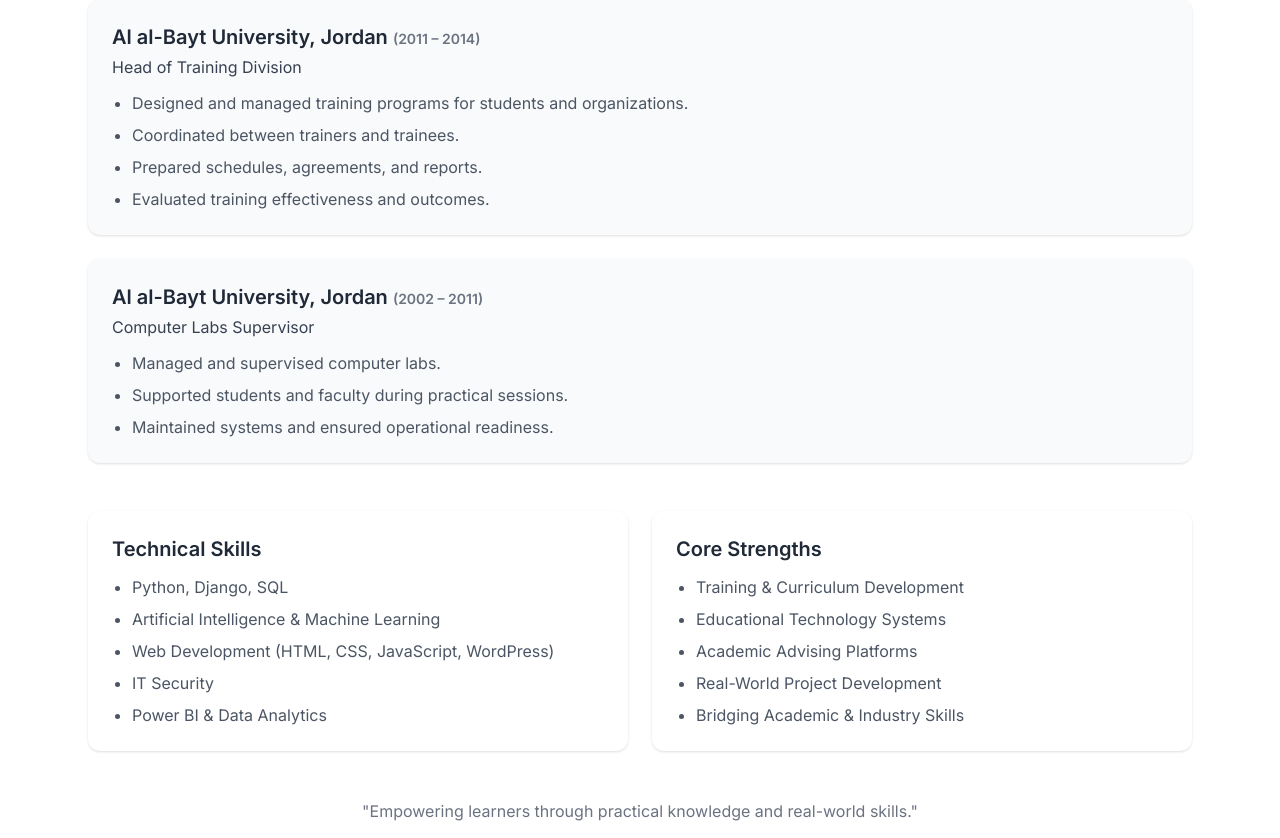
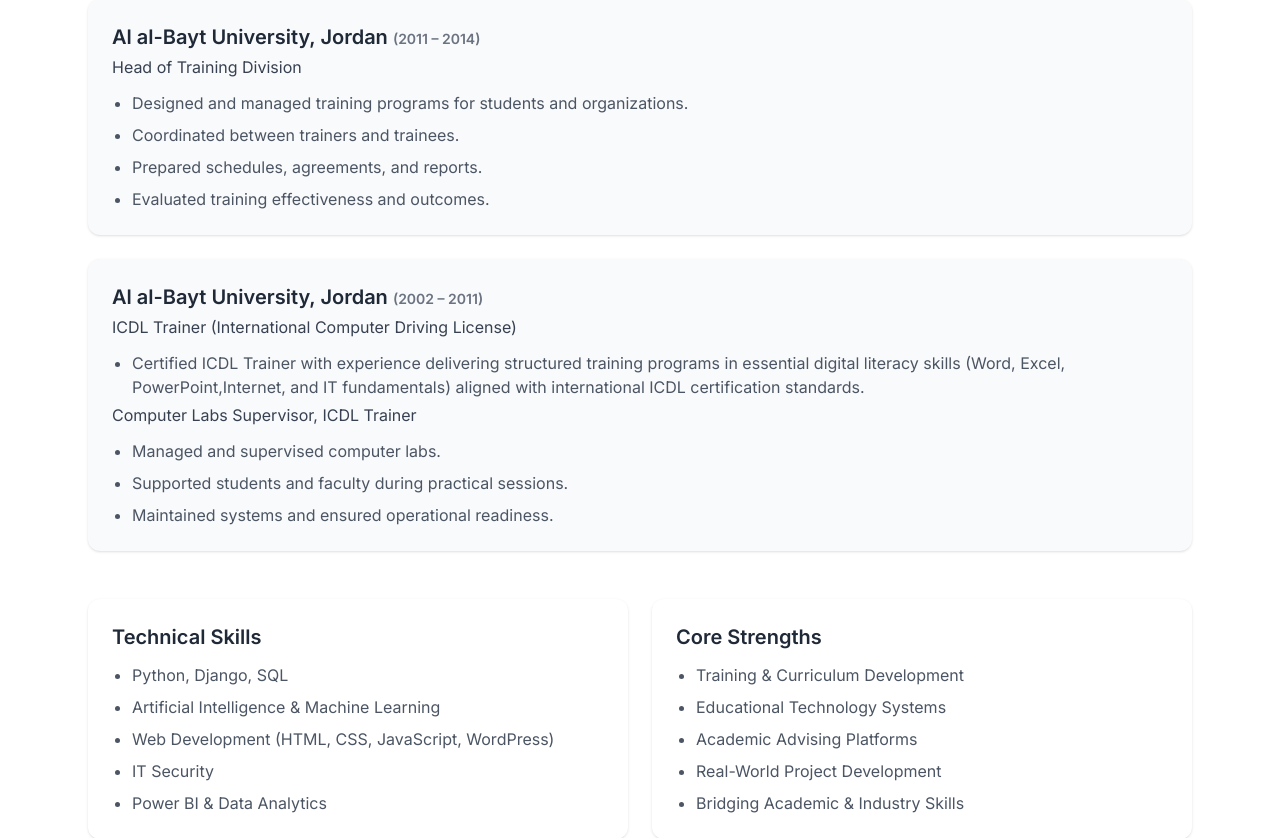
Before and after one commit to mqudah78/Courses-platform, a Django app: page /about/ in a window 1280 px wide. Shown: the part 781-1619 px from the top of the page. Run offline with Django 5.2, Linux system fonts and the light colour scheme; some libraries are stand-ins or nearby versions.

Commit message:
update about page with Icdl Trainer

```diff
--- a/core/templates/about.html
+++ b/core/templates/about.html
@@ -100,9 +100,19 @@
                 Al al-Bayt University, Jordan
                 <span class="text-sm text-gray-500">(2002 – 2011)</span>
             </h3>
+            <p class="text-gray-700 font-medium mt-1">
+                ICDL Trainer (International Computer Driving License)
+            </p>
+
+             <ul class="list-disc pl-5 mt-3 text-gray-600 space-y-2">
+                <li>Certified ICDL Trainer with experience delivering structured training programs in essential digital literacy skills
+                    (Word, Excel, PowerPoint,Internet, and IT fundamentals)
+                    aligned with international ICDL certification standards.</li>
+
+            </ul>
 
             <p class="text-gray-700 font-medium mt-1">
-                Computer Labs Supervisor
+                Computer Labs Supervisor, ICDL Trainer
             </p>
 
             <ul class="list-disc pl-5 mt-3 text-gray-600 space-y-2">
```
